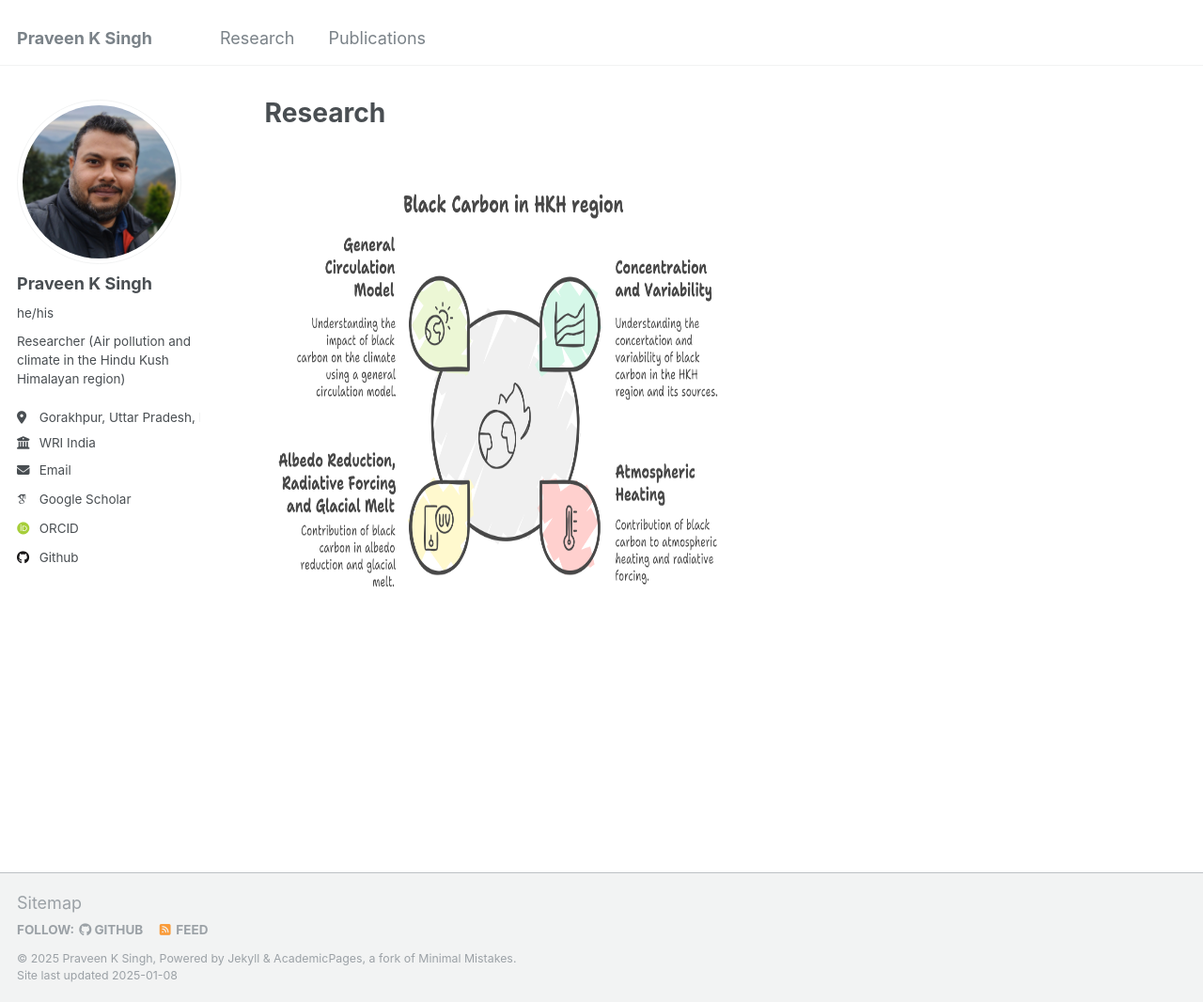
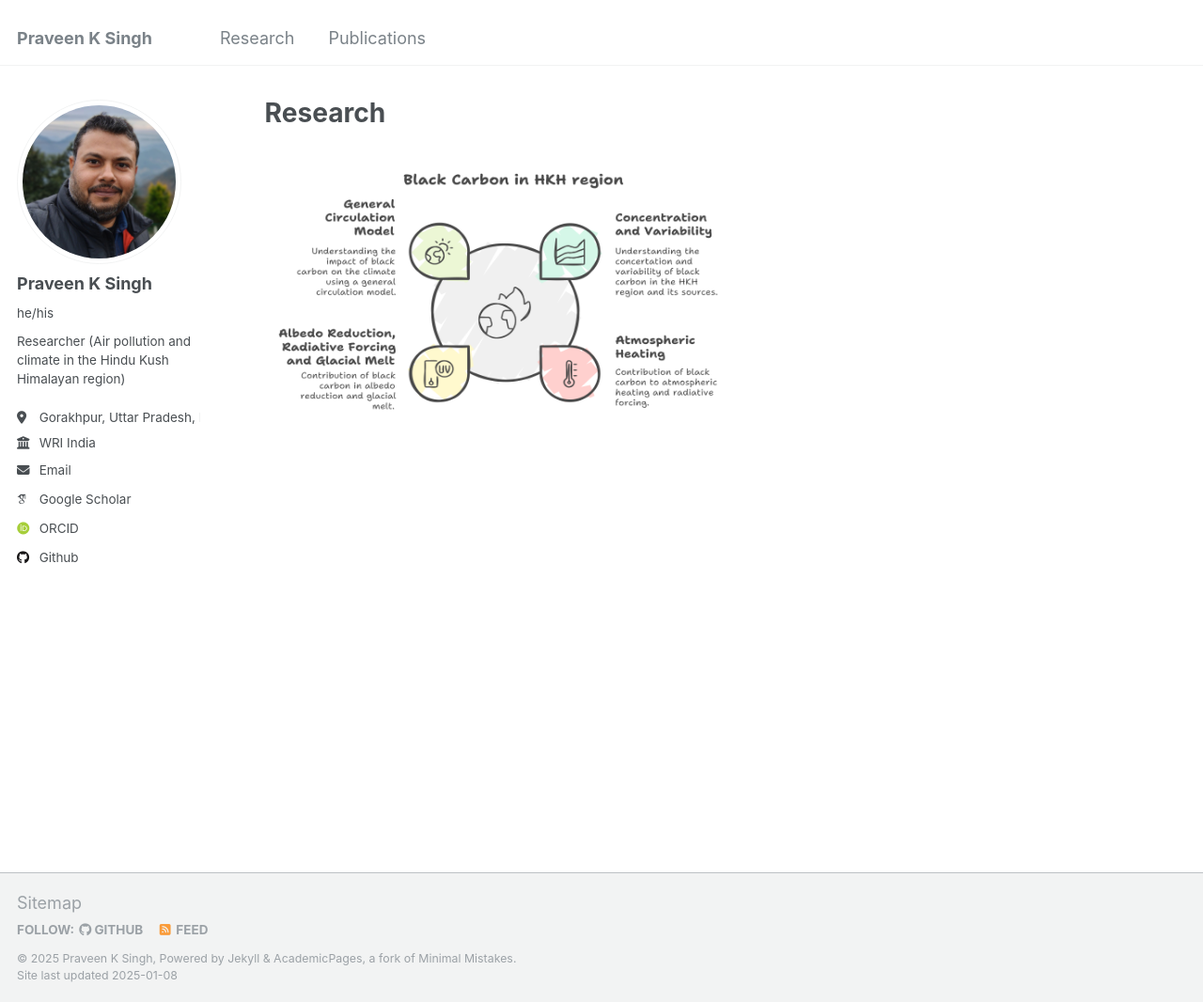
Before and after one commit to singhpraveenk/praveenksingh.github.io, a Jekyll site: the page built from _pages/research.md, in a window 1280 px wide and 1066 px high. Shown: the whole window at 94% size. Built offline with Jekyll 4.4.1, drawn with Linux system fonts in a browser that asks for light colours; some web fonts are replaced.

Commit message:
Update research.md

```diff
--- a/_pages/research.md
+++ b/_pages/research.md
@@ -5,4 +5,4 @@ permalink: /research/
 author_profile: true
 ---
 
-<img src="/images/research.png" alt="Research" style="width:500px;height:500px;">
+<img src="/images/research.png" alt="Research" style="width:500px;height:300px;">
```
